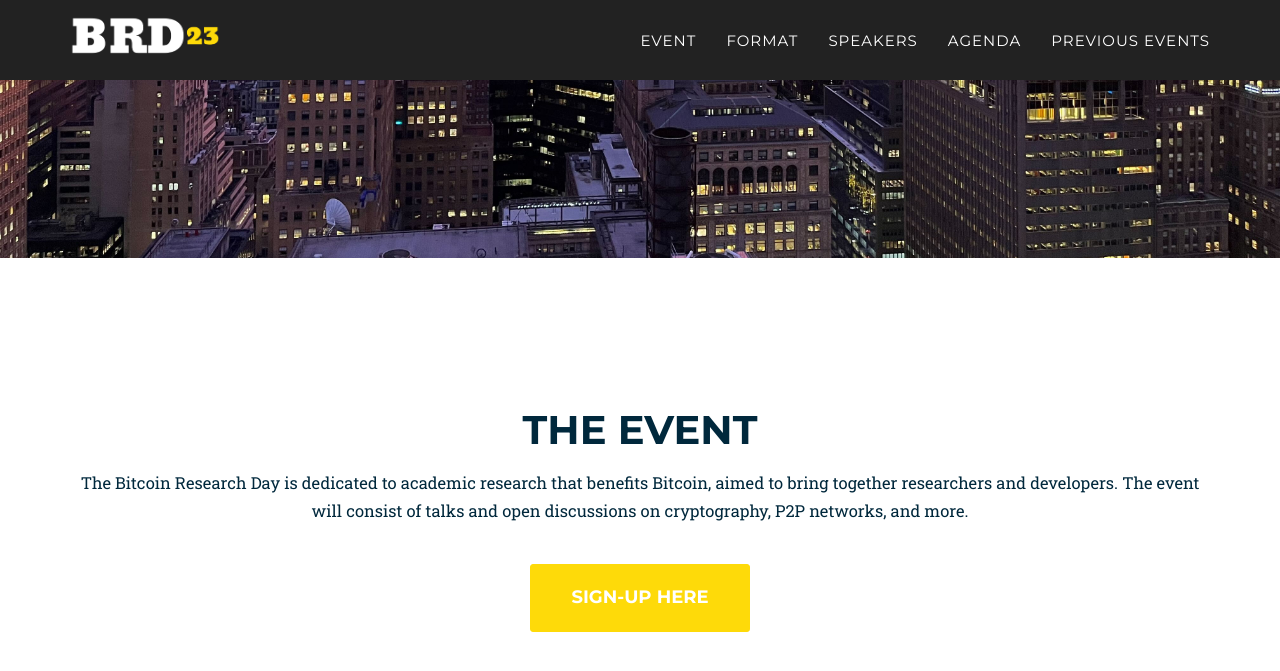
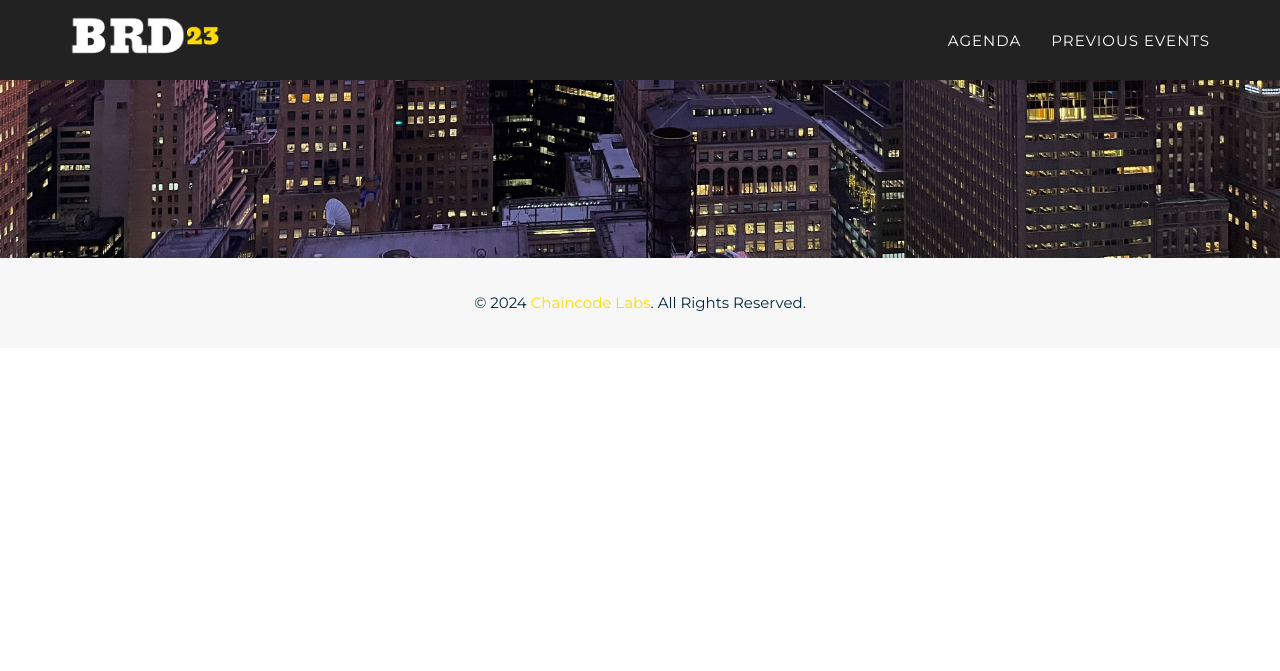
Before and after one commit to chaincodelabs/brd-website, a Jekyll site: the page built from index.html, in a window 1280 px wide and 900 px high, scrolled down 642 px. Shown: the top 671 px of the window. Built offline with Jekyll 4.4.1, drawn with Linux system fonts in a browser that asks for light colours; some web fonts are replaced; after the commit the page ends 990 px from its top, so only the background shows below that; some of the changed text lies outside the part shown.

```diff
--- a/_includes/data/header-home.html
+++ b/_includes/data/header-home.html
@@ -18,7 +18,7 @@
                     <li class="hidden">
                         <a class="page-scroll" href="#home"></a>
                     </li>
-                    <li>
+                    <!-- <li>
                         <a class="page-scroll" href="#event">Event</a>
                     </li>
                     <li>
@@ -26,7 +26,7 @@
                     </li>
                     <li>
                         <a class="page-scroll" href="#speakers">Speakers</a>
-                    </li>
+                    </li> -->
                     <li>
                         <a class="page-scroll" href={{ site.url }}{{ site.baseurl }}/agenda>Agenda</a>
                     </li>
--- a/_includes/data/header.html
+++ b/_includes/data/header.html
@@ -18,7 +18,7 @@
                     <li class="hidden">
                         <a class="page-scroll" href={{ site.url }}{{ site.baseurl }}/#home></a>
                     </li>
-                    <li>
+                    <!-- <li>
                         <a class="page-scroll" href={{ site.url }}{{ site.baseurl }}/#event>Event</a>
                     </li>
                     <li>
@@ -26,7 +26,7 @@
                     </li>
                     <li>
                         <a class="page-scroll" href={{ site.url }}{{ site.baseurl }}/#speakers>Speakers</a>
-                    </li>
+                    </li> -->
                     {% if page.permalink != "/prev" %}
                     <li>
                         <a class="page-scroll" href={{ site.url }}{{ site.baseurl }}/prev>Previous events</a>
--- a/_layouts/home.html
+++ b/_layouts/home.html
@@ -13,18 +13,20 @@
         <div id="home" class="container">
             <div class="event-text">
                 <div class="event-heading">Bitcoin Research Day</div>
-                <div class="event-lead-in">27th October 2023</div>
+                <div class="event-lead-in">Fall 2024</div>
                 <div class="event-lead-in">Midtown NYC</div>
                 <a href="#event" class="page-scroll btn btn-xl">Tell Me More</a>
             </div>
         </div>
     </header>
 
+    {% comment %}
     {% include data/event.html %}
     {% include data/format.html %}
     {% include data/speakers.html %}
+    {% include data/speakers_info.html %}
+    {% endcomment %}
     {% include data/footer.html %}
-    {% include data/speakers_info.html %}
     {% include data/js.html %}
 
     </body>
```
